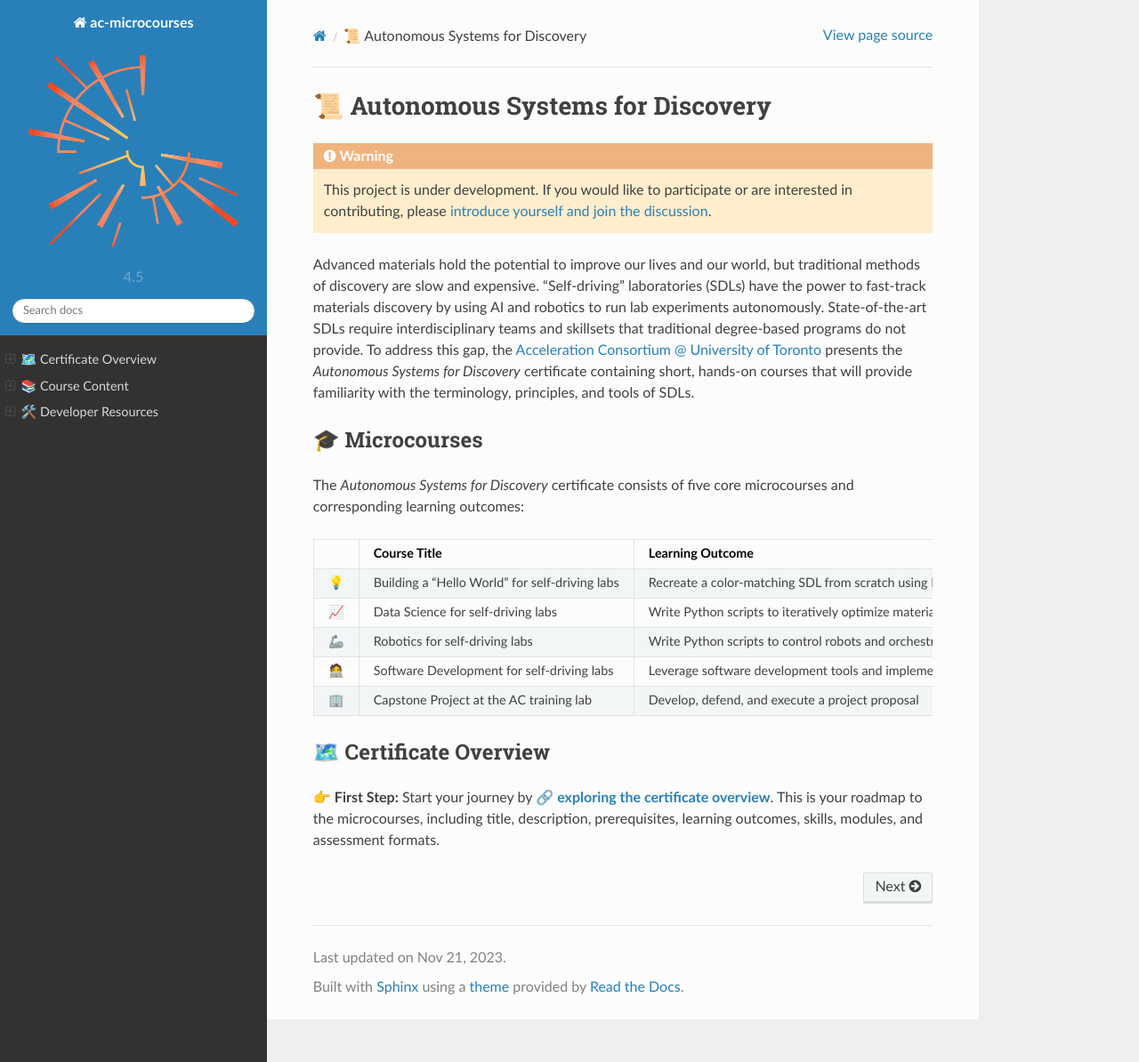
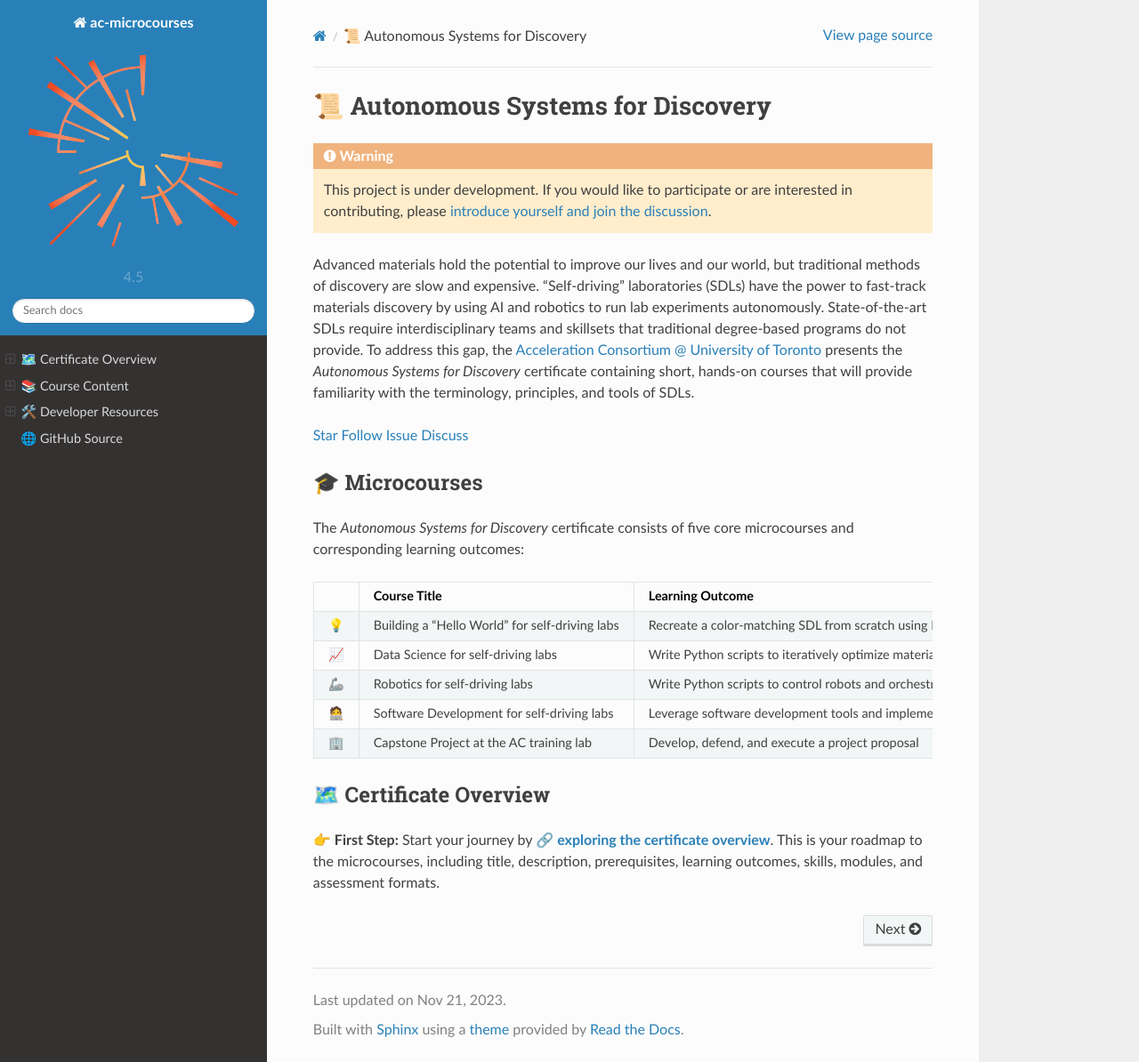
Before and after one commit to AccelerationConsortium/ac-microcourses, a Sphinx documentation site: the page built from docs/index.md, in a window 1280 px wide and 1194 px high. Shown: the whole window at 89% size. Built offline with Sphinx 7.4.7 and the Read the Docs theme 2.0.0, drawn with Linux system fonts in a browser that asks for light colours; some of the changed lines change nothing that is shown.

Commit message:
buttons, gh link

````diff
--- a/docs/index.md
+++ b/docs/index.md
@@ -1,3 +1,5 @@
+<!-- ![](logos/ac-uot-logo.svg) -->
+
 # 📜 Autonomous Systems for Discovery
 
 <!--- Removed "Certificate" from title --->
@@ -14,6 +16,18 @@ While the certificate option requires formal registration and tuition dues, the
 
 <!-- Alan's YouTube video, either here or as part of the Hello, World! course -->
 <!-- description of the microcredentials, and the difference between the microcourse content and the microcredentials certificate -->
+
+<a class="github-button" href="https://github.com/AccelerationConsortium/ac-microcourses"
+data-icon="octicon-star" data-size="large" data-show-count="true" aria-label="Star
+AccelerationConsortium/ac-microcourses on GitHub">Star</a>
+<a class="github-button"
+href="https://github.com/AccelerationConsortium" data-size="large" data-show-count="true"
+aria-label="Follow @AccelerationConsortium on GitHub">Follow</a>
+<a class="github-button" href="https://github.com/AccelerationConsortium/ac-microcourses/issues"
+data-icon="octicon-issue-opened" data-size="large" data-show-count="true"
+aria-label="Issue AccelerationConsortium/ac-microcourses on GitHub">Issue</a>
+<a class="github-button" href="https://github.com/AccelerationConsortium/ac-microcourses/discussions" data-icon="octicon-comment-discussion" data-size="large" aria-label="Discuss AccelerationConsortium/ac-microcourses on GitHub">Discuss</a>
+<!-- <br><br> -->
 
 ## 🎓 Microcourses
 
@@ -67,6 +81,7 @@ The *Autonomous Systems for Discovery* certificate consists of five core microco
 :hidden:
 
 🛠️ Developer Resources <dev-resources>
+🌐 GitHub Source <https://github.com/AccelerationConsortium/ac-microcourses>
 ```
 
 [Sphinx]: http://www.sphinx-doc.org/
@@ -74,6 +89,8 @@ The *Autonomous Systems for Discovery* certificate consists of five core microco
 [reStructuredText]: http://www.sphinx-doc.org/en/master/usage/restructuredtext/basics.html
 [MyST]: https://myst-parser.readthedocs.io/en/latest/
 
+
+<script async defer src="https://buttons.github.io/buttons.js"></script>
 
 <!-- 1️⃣ 💡 Building a "Hello World" for self-driving labs<br>
 2️⃣ 📈 Data science for self-driving labs<br>
@@ -164,3 +181,8 @@ See https://app.screencast.com/yIypgQZ22BO83
 5. 🏢 Develop, defend, and execute a project proposal for a self-driving lab -->
 
 <!-- alternative: 🔍 -->
+
+
+<!-- <a class="github-button"
+href="https://github.com/sgbaird" data-size="large" data-show-count="true"
+aria-label="Follow @sgbaird on GitHub">Follow @sgbaird</a> -->
````
